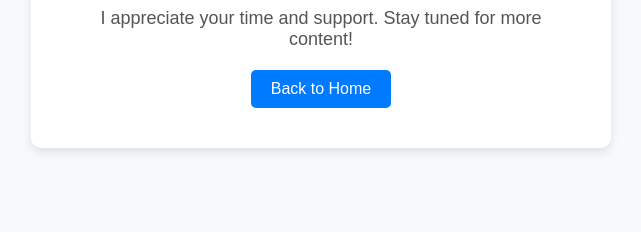
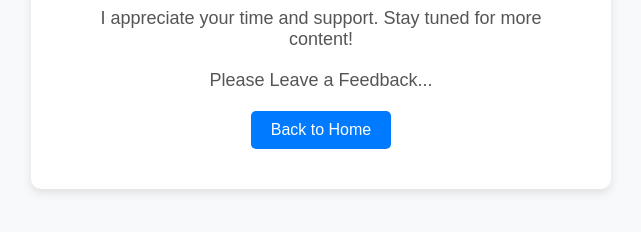
Before and after one commit to MaxiFine/ansible_practicings, a plain HTML site: page lab-work/index.html in a window 1280 px wide. Shown: the part 168-400 px from the top of the page, without its empty margins (319-960 px from the left). Drawn offline with Linux system fonts and the light colour scheme.

Commit message:
text changes

```diff
--- a/lab-work/index.html
+++ b/lab-work/index.html
@@ -47,6 +47,7 @@
     <div class="container">
         <h1>Thank You for Reading My Blog!</h1>
         <p>I appreciate your time and support. Stay tuned for more content!</p>
+        <p>Please Leave a Feedback...</p>
         <a href="/" class="button">Back to Home</a>
     </div>
 </body>
```
